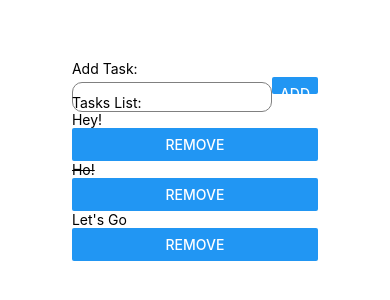
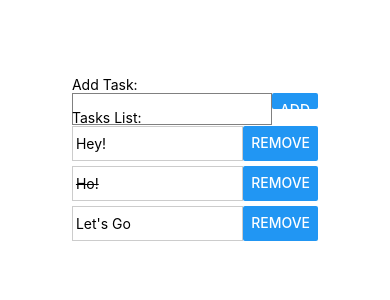
Before and after one commit to sergeycode/task-it, a React Native app: screen / in a window 390 px wide. Shown: the part 278-578 px from the top of the page. Built offline with nearby package versions, Linux system fonts and the light colour scheme.

Commit message:
ui fixes

```diff
--- a/components/App.js
+++ b/components/App.js
@@ -12,8 +12,8 @@ import { useSelector, useDispatch } from 'react-redux';
 import { addTodo, removeTodo, toggleTodo } from '../store/actions';
 
 const TodoItem = ({ title, style, onPress, onRemove }) => (
-    <View>
-        <TouchableOpacity onPress={onPress}>
+    <View style={{ flex: 1, flexDirection: 'row', marginBottom: 5 }}>
+        <TouchableOpacity onPress={onPress} style={{ flexGrow: 1 }}>
             <Text style={style}>{title}</Text>
         </TouchableOpacity>
         <Button title="Remove" onPress={onRemove} />
@@ -27,7 +27,7 @@ export default function App() {
 
     const todos = useSelector(state => state.todos.todos);
 
-    const addTodoHandler = () => {
+    const handleAddTodo = () => {
         dispatch(addTodo(inputText));
         setInputText('');
     };
@@ -44,6 +44,10 @@ export default function App() {
             title={item.title}
             style={{
                 textDecorationLine: item.completed ? 'line-through' : 'none',
+                borderWidth: 1,
+                borderColor: '#ccc',
+                paddingHorizontal: 3,
+                paddingVertical: 8,
             }}
             onPress={() => handleCompleted(item.id)}
             onRemove={() => handleRemove(item.id)}
@@ -60,7 +64,7 @@ export default function App() {
                         onChangeText={text => setInputText(text)}
                         value={inputText}
                     />
-                    <Button title="Add" onPress={addTodoHandler} />
+                    <Button title="Add" onPress={handleAddTodo} />
                 </View>
                 <Text>Tasks List:</Text>
                 <FlatList data={todos} renderItem={renderTodoItem} />
@@ -84,9 +88,9 @@ const styles = StyleSheet.create({
     textInput: {
         width: 200,
         height: 30,
-        marginTop: 5,
         borderColor: 'grey',
         borderWidth: 1,
-        borderRadius: 10,
+        paddingVertical: 15,
+        paddingHorizontal: 10,
     },
 });
```
